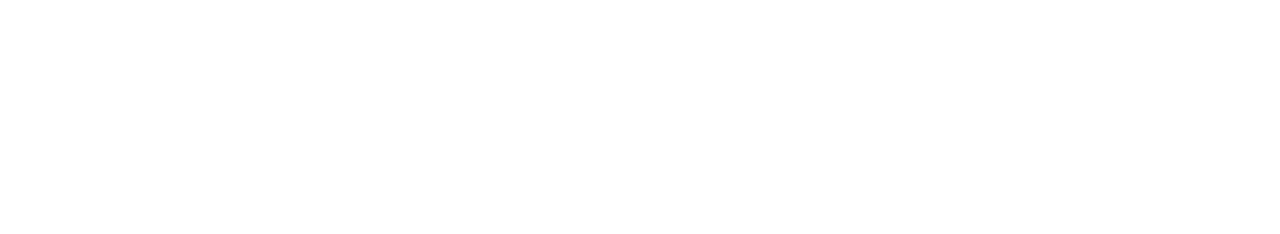
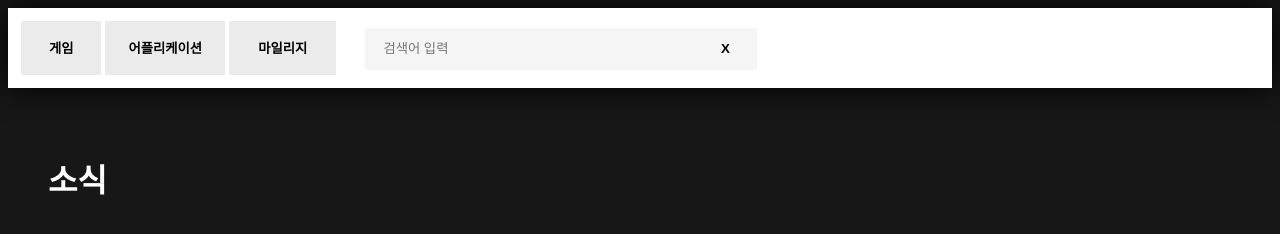
Before and after one commit to namefortest34/fungi, a plain HTML site: page index.html in a window 1280 px wide. Drawn offline with nearby package versions, Linux system fonts and the light colour scheme.

Commit message:
Update index.html

```diff
--- a/index.html
+++ b/index.html
@@ -1,4 +1,122 @@
-<!DOCTYPE HTML>
-<script>
-  window.open("https://eduro.pen.go.kr/stv_cvd_co00_010.do", "_self");
-</script>
+<!DOCTYPE html>
+<html lang="en" dir="ltr">
+ <head>
+  <meta charset="utf-8">
+  <title>FUNGI</title>
+  <script src="https://ajax.googleapis.com/ajax/libs/jquery/1/jquery.min.js"></script>
+  <div class="menu">
+   <input type="button" name="" value="게임" class="Game">
+   <input type="button" name="" value="어플리케이션" class="Appl">
+   <input type="button" name="" value="마일리지" class="DE">
+   <input type="text" placeholder="검색어 입력" name="" class="sch">
+   <input type="button" name="" value="X" class="Close" onclick="$('.sch').val('')">
+  </div>
+ </head>
+ <body>
+  <div style="margin-top: 50pt;">
+   <div class="Feed">
+    <h1 style="color: white;">소식</h1>
+   </div>
+  </div>
+ </body>
+ <style media="screen">
+  body{
+   background: rgb(23,23,23);
+  }
+  .menu{
+   background: white;
+   padding: 10pt;
+   box-shadow: 0px 0px 30px;
+  }
+  .sch{
+   border-style: none;
+   border-radius: 2px;
+   background-color: rgb(245,245,245);
+   margin-left: 2%;
+   width: 30%;
+   height: 3em;
+   outline: 0;
+   padding-left: 14pt;
+  }
+  .sch:hover{
+   background-color: rgb(235,235,235);
+  }
+  .sch:focus{
+   background-color: rgb(235,235,235);
+  }
+  .Game{
+   border-style: solid;
+   border-width: 2.5px;
+   border-radius: 0px;
+   outline: 0;
+   border-color: rgb(0,0,0,0);
+   width: 6em;
+   height: 4em;
+   font-weight: bold;
+   transition: .1s;
+   background-color: rgb(235,235,235);
+  }
+  .Game:hover{
+   cursor: pointer;
+   background-color: rgb(240,240,240);
+   border-bottom-color: rgb(255, 0, 0);
+   transition: .1s;
+  }
+  .Appl{
+   border-style: solid;
+   border-width: 2.5px;
+   border-radius: 0px;
+   outline: 0;
+   border-color: rgb(0,0,0,0);
+   width: 9em;
+   height: 4em;
+   font-weight: bold;
+   transition: .1s;
+   background-color: rgb(235,235,235);
+  }
+  .Appl:hover{
+   cursor: pointer;
+   background-color: rgb(240,240,240);
+   border-bottom-color: rgb(51, 153, 255);
+   transition: .1s;
+  }
+  .DE{
+   border-style: solid;
+   border-width: 2.5px;
+   border-radius: 0px;
+   outline: 0;
+   border-color: rgb(0,0,0,0);
+   width: 8em;
+   height: 4em;
+   font-weight: bold;
+   transition: .1s;
+   background-color: rgb(235,235,235);
+  }
+  .DE:hover{
+   cursor: pointer;
+   background-color: rgb(240,240,240);
+   border-bottom-color: rgb(15, 15, 15);
+   transition: .1s;
+  }
+  .Close{
+   border-style: solid;
+   border-width: 2.5px;
+   border-radius: 0px;
+   outline: 0;
+   border-color: rgb(0,0,0,0);
+   width: 4em;
+   height: 3.1em;
+   font-weight: bold;
+   transition: .1s;
+   background-color: rgba(0,0,0,0);
+   margin-left: -5%;
+  }
+  .Close:hover{
+   cursor: pointer;
+   transition: .1s;
+  }
+  .Feed{
+   padding-left: 40px;
+  }
+ </style>
+</html>
```
